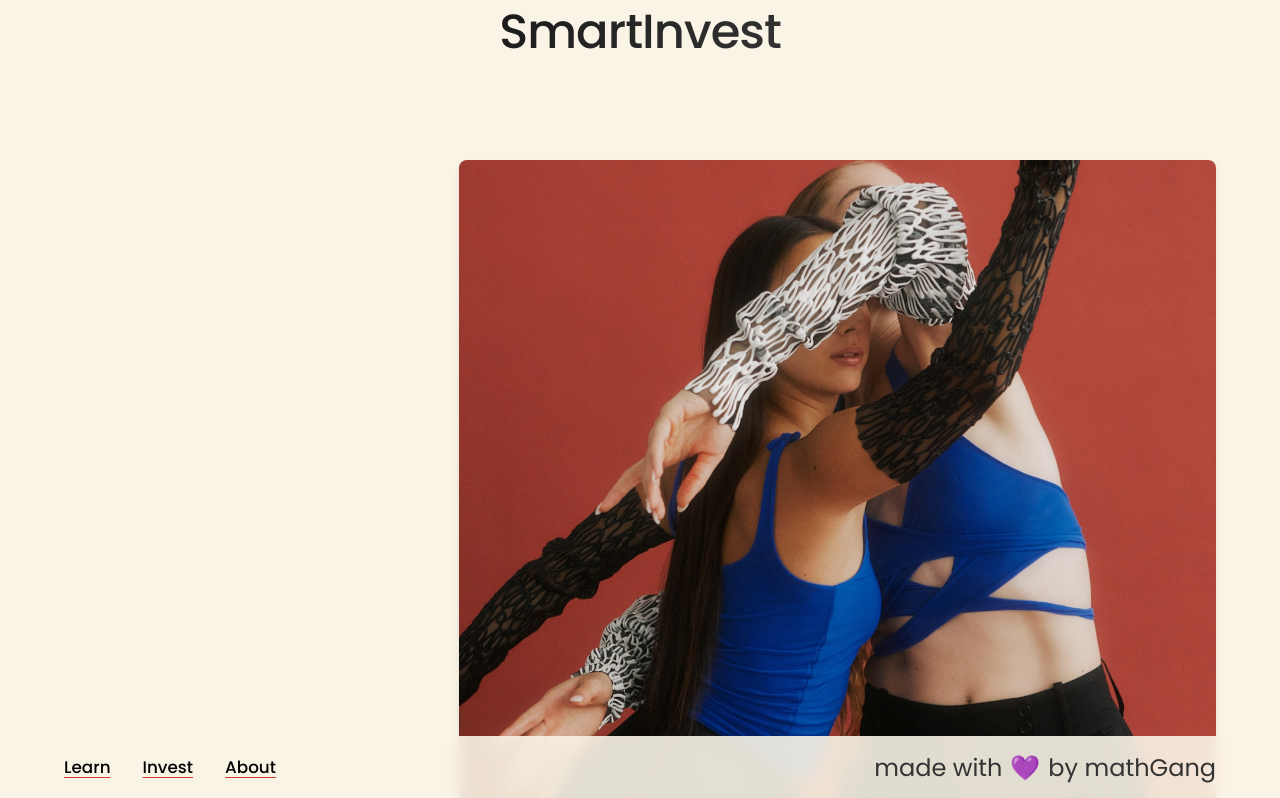
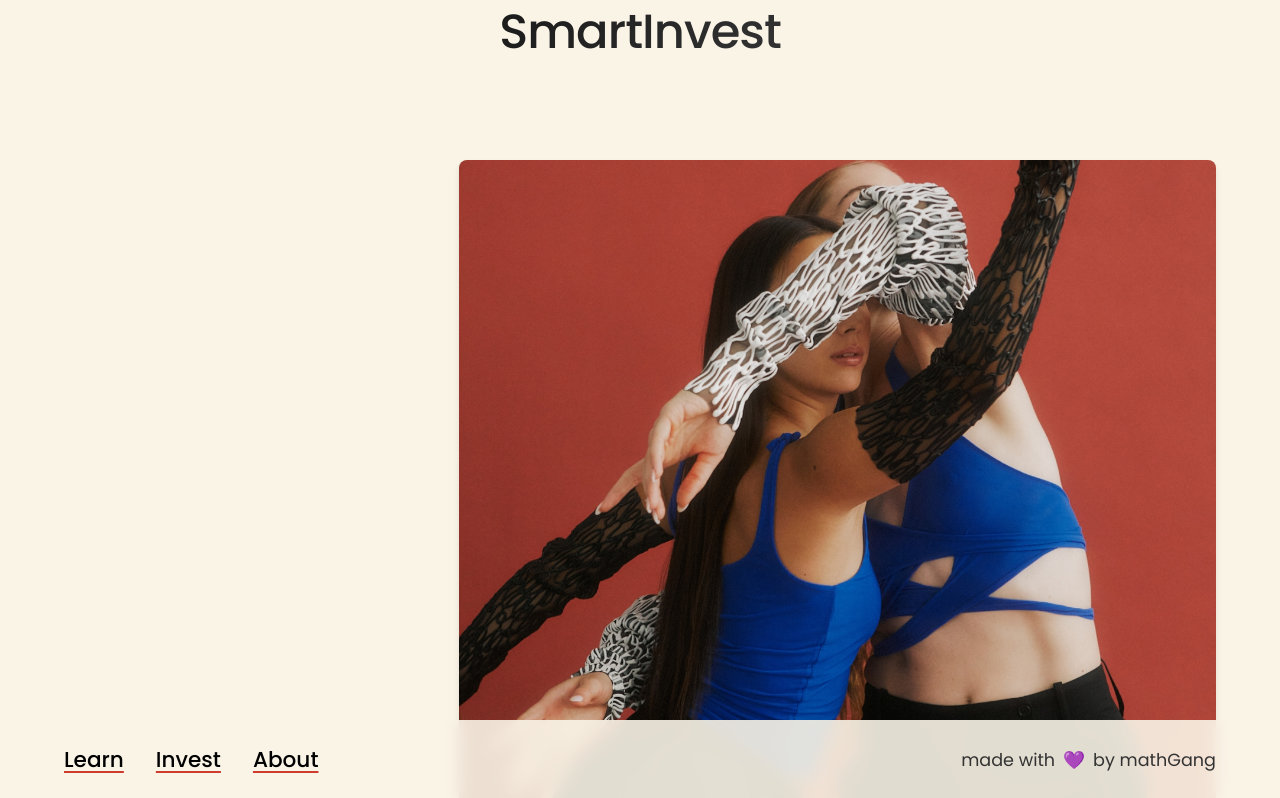
Before and after one commit to aarohiverma/Dezerv-Hack, a React (Vite) app: page / in a window 1280 px wide. Shown: the top 798 px of the page. Built offline with nearby package versions, Linux system fonts and the light colour scheme.

Commit message:
update UI

```diff
--- /dev/null
+++ b/src/components/Footer.css
@@ -0,0 +1,63 @@
+footer {
+  position: fixed;
+  bottom: 0;
+  left: 0;
+  width: 100%;
+  z-index: 2;
+  padding: 0.75rem 2rem;
+  display: flex;
+  align-items: center;
+  justify-content: space-between;
+  font-size: 0.675rem;
+  background-color: rgba(250, 244, 231, 0.9);
+  backdrop-filter: blur(8px);
+  opacity: 0;
+  transform: translateY(100%);
+  transition: all 0.5s cubic-bezier(0.4, 0, 0.2, 1);
+}
+
+footer.scrolled {
+  opacity: 1;
+  transform: translateY(0);
+}
+
+footer nav {
+  display: flex;
+  gap: 1rem;
+}
+
+footer a {
+  color: currentColor;
+  text-decoration: underline;
+  text-decoration-color: #cd3c2f;
+  text-underline-offset: 4px;
+  transition: text-decoration-color 0.3s ease;
+  font-weight: 500;
+}
+
+footer a:hover {
+  text-decoration-color: #000000;
+}
+
+.credits {
+  font-size: 0.55rem;
+  color: #333;
+  display: flex;
+  align-items: center;
+  gap: 0.25rem;
+}
+
+.heart {
+  display: inline-block;
+  transform-origin: center;
+  animation: heartbeat 1.5s ease-in-out infinite;
+}
+
+@keyframes heartbeat {
+  0%, 100% {
+    transform: scale(1);
+  }
+  50% {
+    transform: scale(1.15);
+  }
+}
--- /dev/null
+++ b/src/components/Footer.jsx
@@ -0,0 +1,19 @@
+import './Footer.css';
+
+function Footer({ hasScrolled }) {
+  return (
+    <footer className={hasScrolled ? 'scrolled' : ''}>
+      <nav>
+        <a href="#">Learn</a>
+        <a href="#">Invest</a>
+        <a href="#">About</a>
+      </nav>
+
+      <div className="credits">
+        made with <span className="heart">💜</span> by mathGang
+      </div>
+    </footer>
+  );
+}
+
+export default Footer;
--- /dev/null
+++ b/src/components/Header.css
@@ -0,0 +1,31 @@
+.main-header {
+  position: fixed;
+  width: 100%;
+  height: 100vh;
+  display: flex;
+  align-items: center;
+  justify-content: center;
+  z-index: 2;
+  transition: all 0.5s cubic-bezier(0.4, 0, 0.2, 1);
+}
+
+.main-header.scrolled {
+  height: 2rem;
+  background-color: rgba(250, 244, 231, 0.9);
+  backdrop-filter: blur(8px);
+}
+
+h1 {
+  font-size: 4.5rem;
+  font-weight: 600;
+  transition: all 0.5s cubic-bezier(0.4, 0, 0.2, 1);
+  background: linear-gradient(135deg, #1a1a1a 0%, #333 100%);
+  -webkit-background-clip: text;
+  -webkit-text-fill-color: transparent;
+  letter-spacing: -0.02em;
+}
+
+.main-header.scrolled h1 {
+  font-size: 1.5rem;
+  font-weight: 500;
+}
--- /dev/null
+++ b/src/components/Header.jsx
@@ -0,0 +1,11 @@
+import './Header.css';
+
+function Header({ hasScrolled }) {
+  return (
+    <header className={`main-header ${hasScrolled ? 'scrolled' : ''}`}>
+      <h1>SmartInvest</h1>
+    </header>
+  );
+}
+
+export default Header;
--- a/src/components/LandingPage.css
+++ b/src/components/LandingPage.css
@@ -22,38 +22,6 @@ html {
   min-height: 200vh;
   position: relative;
   font-family: 'Poppins', Arial, Helvetica, sans-serif;
-}
-
-.main-header {
-  position: fixed;
-  width: 100%;
-  height: 100vh;
-  display: flex;
-  align-items: center;
-  justify-content: center;
-  z-index: 2;
-  transition: all 0.5s cubic-bezier(0.4, 0, 0.2, 1);
-}
-
-.scrolled .main-header {
-  height: 2rem;
-  background-color: rgba(250, 244, 231, 0.9);
-  backdrop-filter: blur(8px);
-}
-
-h1 {
-  font-size: 4.5rem;
-  font-weight: 600;
-  transition: all 0.5s cubic-bezier(0.4, 0, 0.2, 1);
-  background: linear-gradient(135deg, #1a1a1a 0%, #333 100%);
-  -webkit-background-clip: text;
-  -webkit-text-fill-color: transparent;
-  letter-spacing: -0.02em;
-}
-
-.scrolled h1 {
-  font-size: 1.5rem;
-  font-weight: 500;
 }
 
 section {
@@ -116,71 +84,6 @@ figure:hover img {
   grid-row: 7 / span 2;
 }
 
-footer {
-  position: fixed;
-  bottom: 0;
-  left: 0;
-  width: 100%;
-  z-index: 2;
-  padding: 0.75rem 2rem;
-  display: flex;
-  align-items: center;
-  justify-content: space-between;
-  font-size: 0.525rem;
-  background-color: rgba(250, 244, 231, 0.9);
-  backdrop-filter: blur(8px);
-  opacity: 0;
-  transform: translateY(100%);
-  transition: all 0.5s cubic-bezier(0.4, 0, 0.2, 1);
-}
-
-.scrolled footer {
-  opacity: 1;
-  transform: translateY(0);
-  height: 2rem;
-}
-
-footer nav {
-  display: flex;
-  gap: 1rem;
-}
-
-.credits {
-  font-size: 0.75rem;
-  color: #333;
-  display: flex;
-  align-items: center;
-  gap: 0.25rem;
-}
-
-.heart {
-  display: inline-block;
-  transform-origin: center;
-  animation: heartbeat 1.5s ease-in-out infinite;
-}
-
-@keyframes heartbeat {
-  0%, 100% {
-    transform: scale(1);
-  }
-  50% {
-    transform: scale(1.15);
-  }
-}
-
-footer a {
-  color: currentColor;
-  text-decoration: underline;
-  text-decoration-color: #cd3c2f;
-  text-underline-offset: 4px;
-  transition: text-decoration-color 0.3s ease;
-  font-weight: 500;
-}
-
-footer a:hover {
-  text-decoration-color: #000000;
-}
-
 .squiggle {
   position: absolute;
   top: 0;
--- a/src/components/LandingPage.jsx
+++ b/src/components/LandingPage.jsx
@@ -1,4 +1,6 @@
 import { useEffect, useRef, useState } from 'react';
+import Header from './Header';
+import Footer from './Footer';
 import './LandingPage.css';
 
 function LandingPage() {
@@ -29,9 +31,7 @@ function LandingPage() {
 
   return (
     <div className={`landing-page ${hasScrolled ? 'scrolled' : ''}`}>
-      <header className="main-header">
-        <h1>SmartInvest</h1>
-      </header>
+      <Header hasScrolled={hasScrolled} />
 
       <section>
         <figure className="pos1">
@@ -55,17 +55,7 @@ function LandingPage() {
         </figure>
       </section>
 
-      <footer>
-        <nav>
-          <a href="#">Learn</a>
-          <a href="#">Invest</a>
-          <a href="#">About</a>
-        </nav>
-
-        <div className="credits">
-          made with <span className="heart">💜</span> by mathGang
-        </div>
-      </footer>
+      <Footer hasScrolled={hasScrolled} />
 
       <svg
         ref={svgRef}
```
